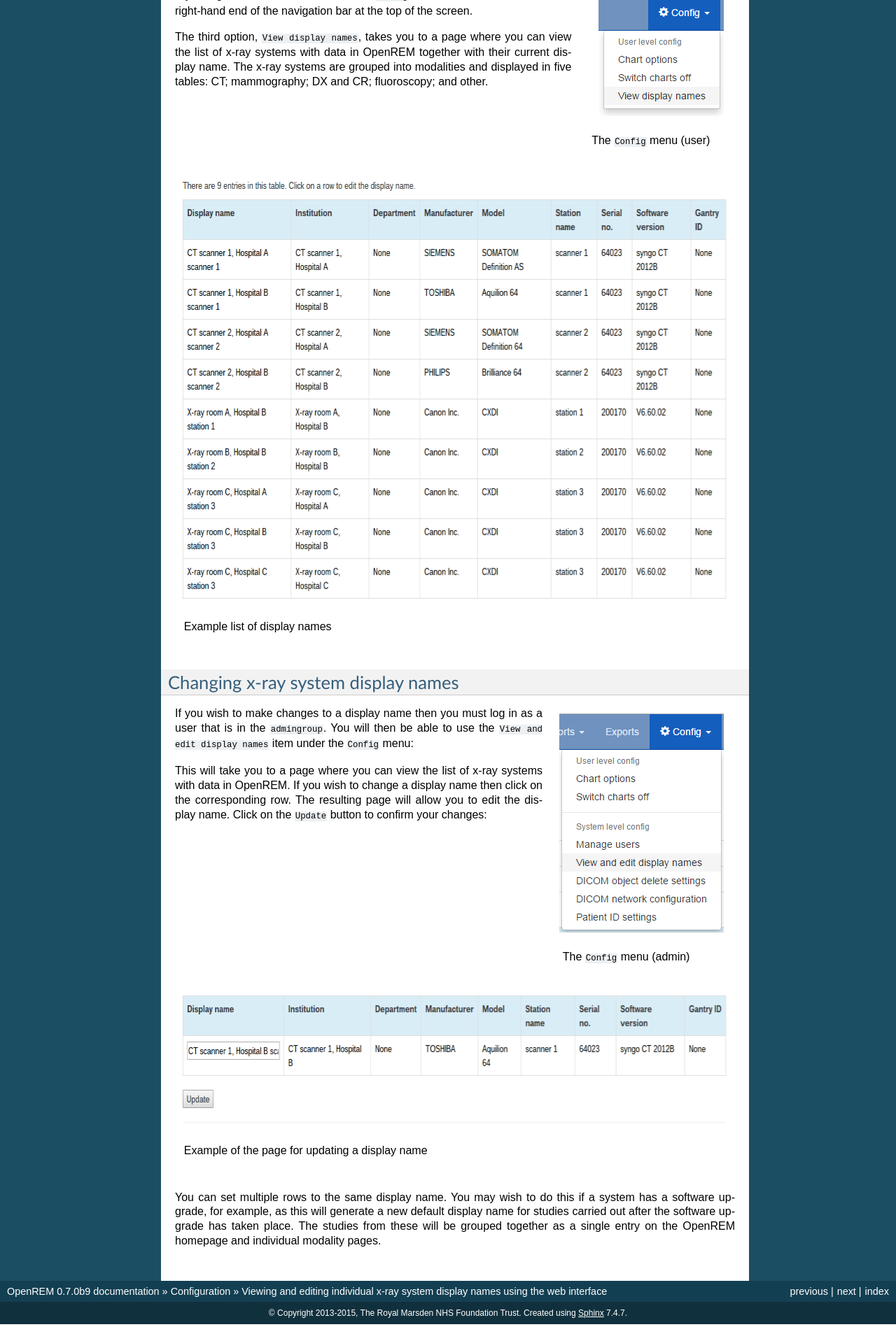
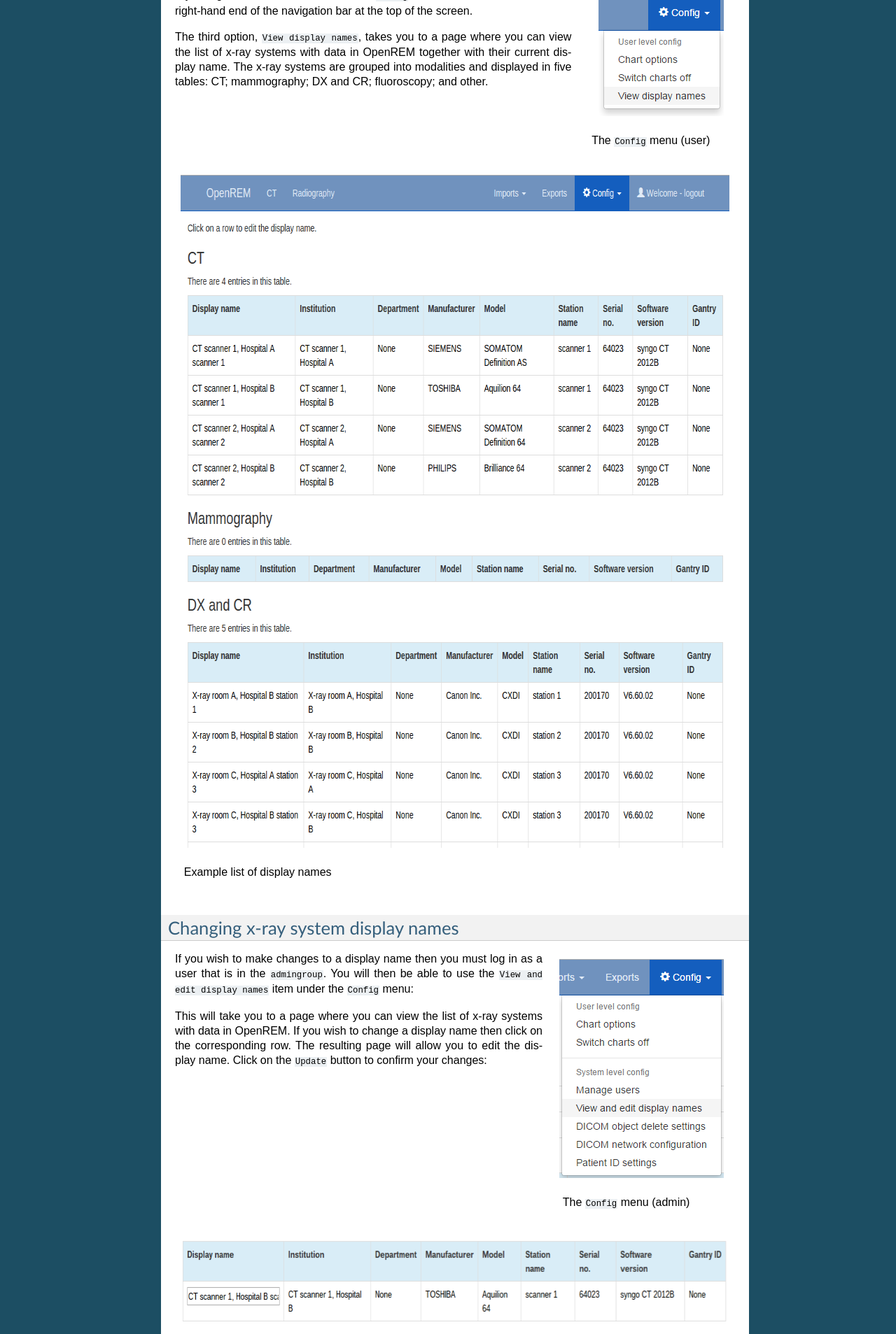
Before and after one commit to ckswilliams/modOpenREM, a Sphinx documentation site: the page built from docs/i_displaynames.rst, in a window 1280 px wide. Shown: the part 890-2797 px from the top of the page at 70% size. Built offline with Sphinx 7.4.7, drawn with Linux system fonts in a browser that asks for light colours.

Commit message:
Updated display name image in document.

```diff
--- a/docs/i_displaynames.rst
+++ b/docs/i_displaynames.rst
@@ -55,8 +55,8 @@ other.
 .. figure:: img/DisplayNameList.png
    :align: center
    :alt: List of current display names
-   :width: 1065px
-   :height: 611px
+   :width: 1036px
+   :height: 962px
 
    Example list of display names
 
```
Also changed, not shown: docs/img/DisplayNameList.png.
